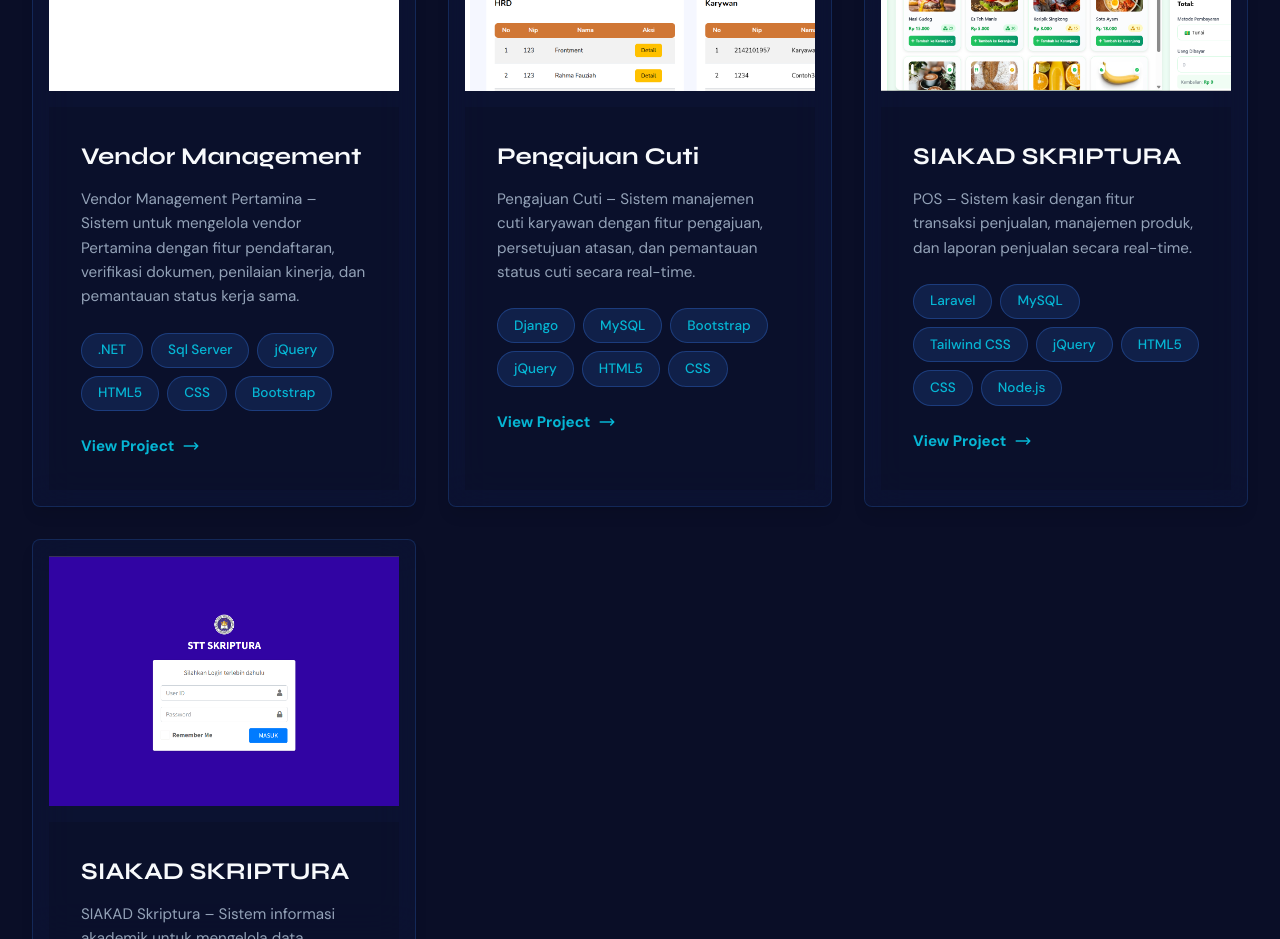
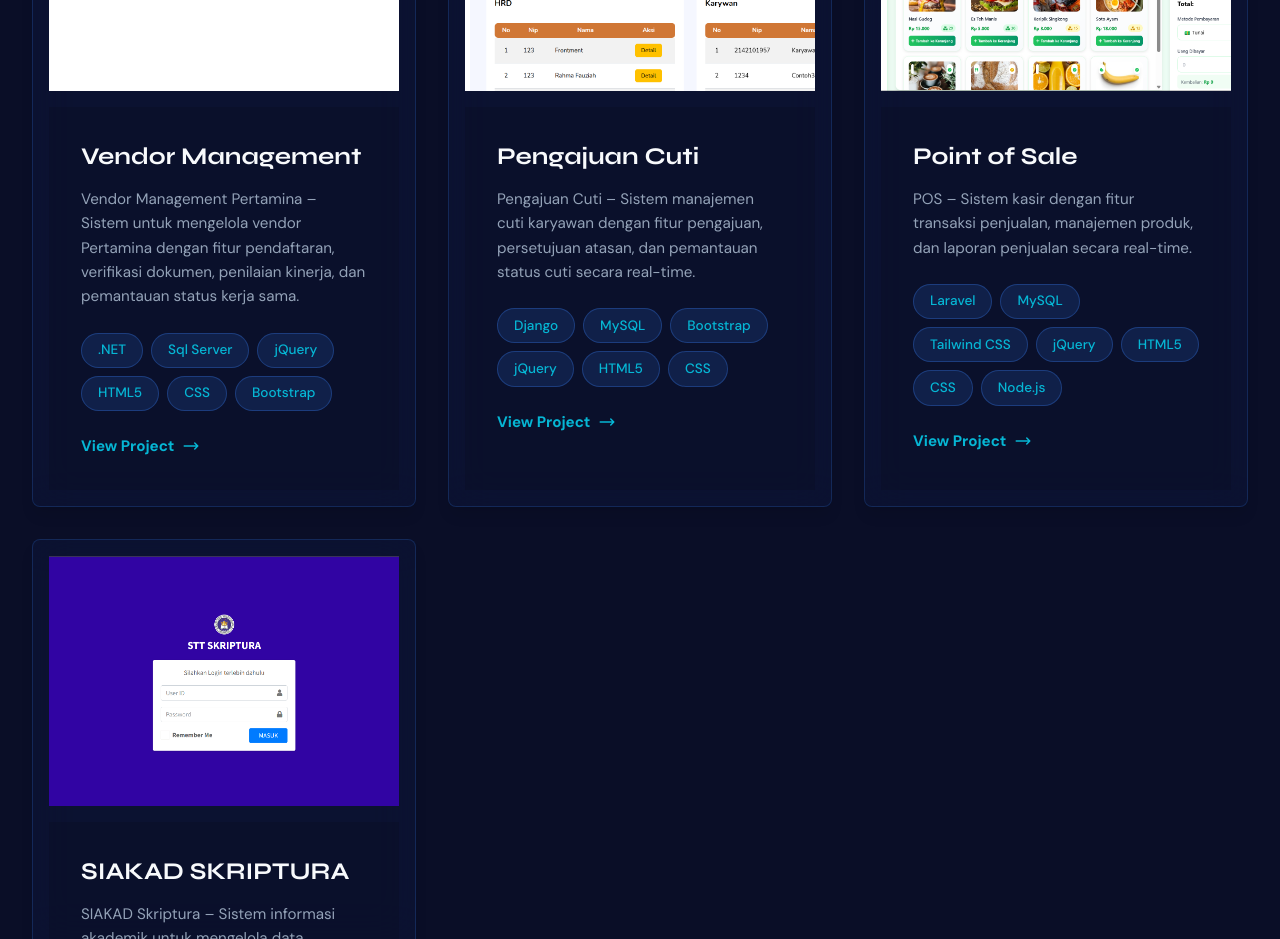
Before and after one commit to FrontKurnianuswaruwu/FrontKurnianuswaruwu.hithub.io, a plain HTML site: page index.html in a window 1280 px wide. Shown: the part 2620-3559 px from the top of the page. Drawn offline with nearby package versions, Linux system fonts and the light colour scheme.

Commit message:
[UPD] name project 6

```diff
--- a/index.html
+++ b/index.html
@@ -1348,11 +1348,11 @@
                     <div class="project-card flex flex-col h-full rounded-lg shadow-lg p-4">
                         <div class="project-image-wrapper">
                             <img src="7.png"
-                                 alt="SIAKAD SKRIPTURA"
+                                 alt="Point of Sale"
                                  class="project-image">
                         </div>
                         <div class="project-content flex-1 mt-4 flex flex-col">
-                            <h3 class="project-title">SIAKAD SKRIPTURA</h3>
+                            <h3 class="project-title">Point of Sale</h3>
                             <p class="project-description">
                                 POS – Sistem kasir dengan fitur transaksi penjualan, manajemen produk, dan laporan penjualan secara real-time.
                             </p>
```
